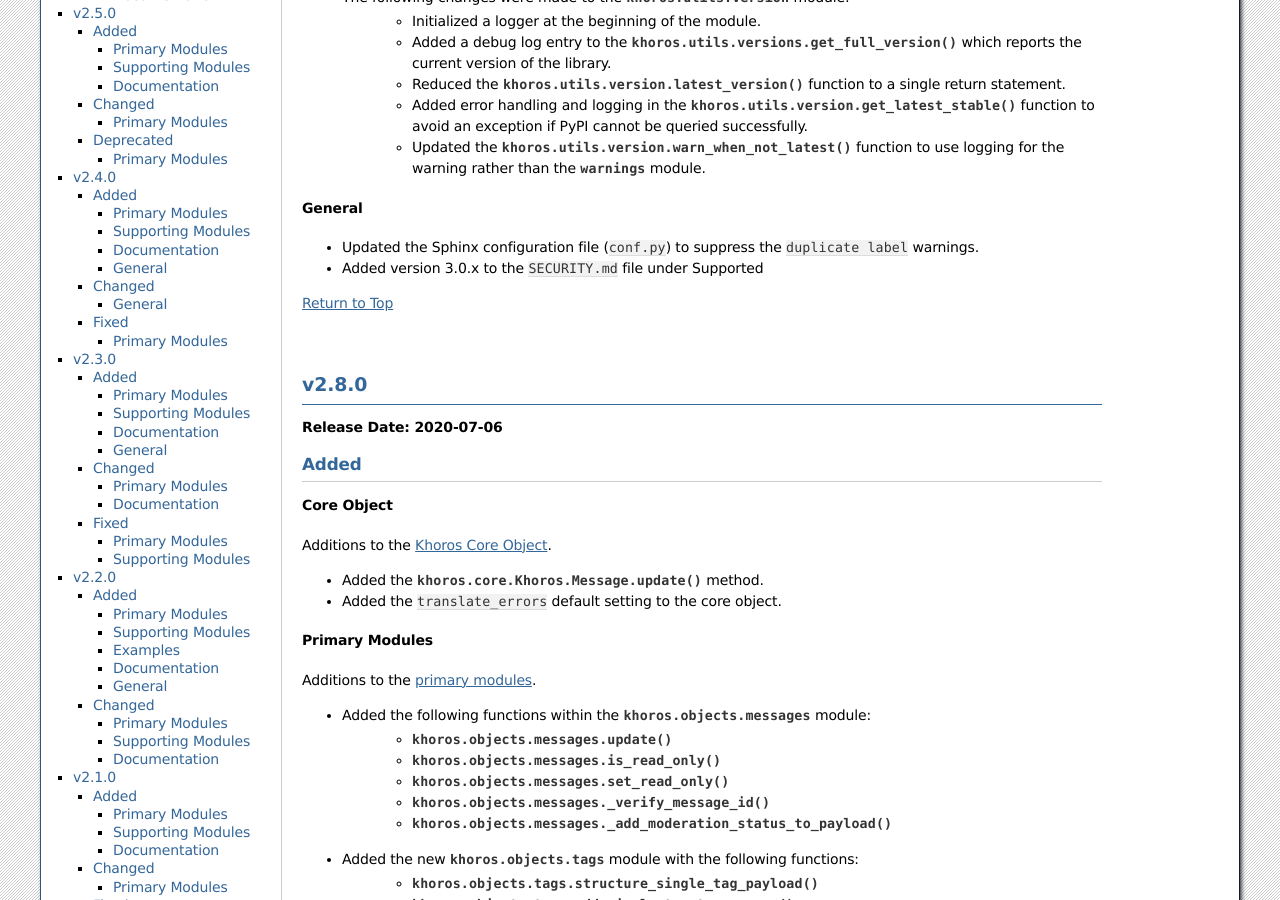
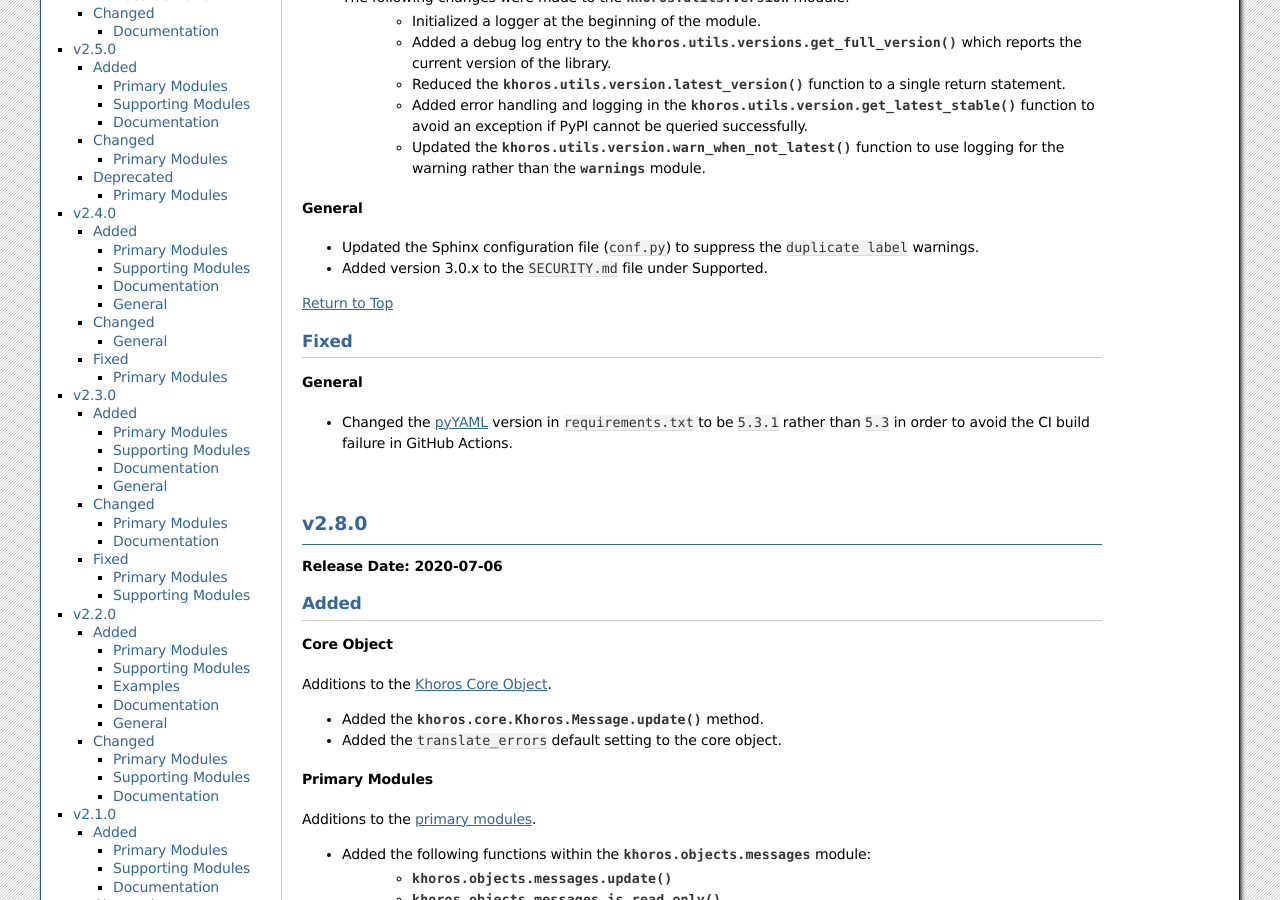
Before and after one commit to jeffshurtliff/khoros, a Sphinx documentation site: the page built from docs/changelog.rst, in a window 1280 px wide and 900 px high, scrolled down 1791 px. Built offline with Sphinx 7.4.7, drawn with Linux system fonts in a browser that asks for light colours.

Commit message:
Changed pyYAML version from 5.3 to 5.3.1 to avoid CI build failure

```diff
--- a/docs/changelog.rst
+++ b/docs/changelog.rst
@@ -97,9 +97,17 @@ Changes to the :doc:`supporting modules <supporting-modules>`.
 General
 -------
 * Updated the Sphinx configuration file (``conf.py``) to suppress the ``duplicate label`` warnings.
-* Added version 3.0.x to the ``SECURITY.md`` file under Supported
+* Added version 3.0.x to the ``SECURITY.md`` file under Supported.
 
 :doc:`Return to Top <changelog>`
+
+Fixed
+=====
+
+General
+-------
+* Changed the `pyYAML <https://pypi.org/project/PyYAML/>`_ version in ``requirements.txt`` to be
+  ``5.3.1`` rather than ``5.3`` in order to avoid the CI build failure in GitHub Actions.
 
 |
 
--- a/requirements.txt
+++ b/requirements.txt
@@ -21,7 +21,7 @@ Pygments==2.5.2
 pyparsing==2.4.6
 python-dateutil==2.8.1
 pytz==2019.3
-PyYAML==5.3
+PyYAML==5.3.1
 requests==2.23.0
 requests-oauthlib==1.3.0
 requests-toolbelt==0.9.1
```
